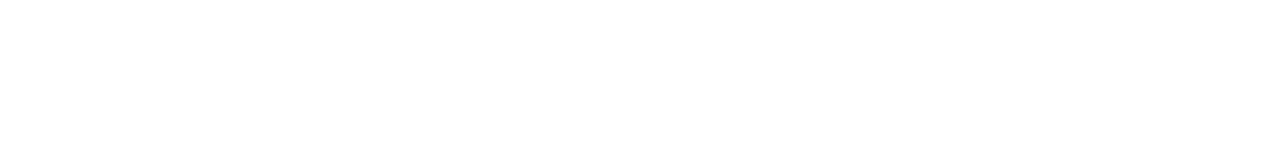
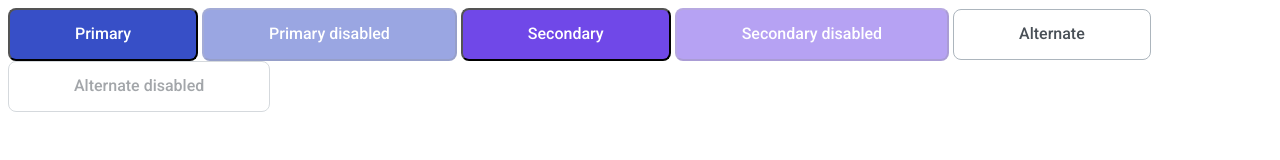
Before and after one commit to js-tasks-ru/htmlcss-20241107_prokhor-prokhorov-1991, a website: page 03-lection1/01-button/index.html in a window 1280 px wide. Drawn offline with Linux system fonts and the light colour scheme.

Commit message:
add solution for button

```diff
--- a/03-lection1/01-button/button.css
+++ b/03-lection1/01-button/button.css
@@ -1 +1,39 @@
 /* Стилизация кнопки */
+.button {
+    font-family: 'Roboto';
+    font-size: 16px;
+    text-align: center;
+    border-radius: 8px;
+    padding: 15px 65px;
+    font-weight: 500;
+    line-height: 18.75px;
+}
+.button:disabled {
+    cursor: default;
+    opacity: 0.5;
+    pointer-events: none;
+}
+.button_primary {
+    background: var(--blue);
+    color: var(--white);
+
+}
+.button_primary:hover {
+    background: var(--blue-1);
+    transition: opacity 200ms ease-in-out, background 200ms ease-in-out
+}
+
+.button_secondary {
+    background: var(--purple);
+    color: var(--white);
+}
+
+.button_secondary:hover {
+    background: var(--purple-1);
+    transition: opacity 200ms ease-in-out, background 200ms ease-in-out
+}
+.button_alternate {
+    background-color: var(--white);
+    color: var(--grey-4);
+    border: 1px solid var(--grey-3);
+}
--- a/03-lection1/01-button/index.html
+++ b/03-lection1/01-button/index.html
@@ -1,11 +1,21 @@
 <!DOCTYPE html>
 <!-- Страница с кнопкой -->
 <html lang="ru">
-    <head>
-        <link rel="stylesheet" href="../../assets/css/main.css">
-        <link rel="stylesheet" href="./button.css">
-    </head>
-    <body>
 
-    </body>
+<head>
+    <link rel="stylesheet" href="../../assets/css/main.css">
+    <link rel="stylesheet" href="./button.css">
+</head>
+
+<body>
+    <div class="buttons">
+        <button class="button button_primary">Primary</button>
+        <button class="button button_primary" disabled>Primary disabled</button>
+        <button class="button button_secondary">Secondary</button>
+        <button class="button button_secondary " disabled>Secondary disabled</button>
+        <button class="button button_alternate">Alternate</button>
+        <button class="button button_alternate" disabled>Alternate disabled</button>
+    </div>
+</body>
+
 </html>
```
